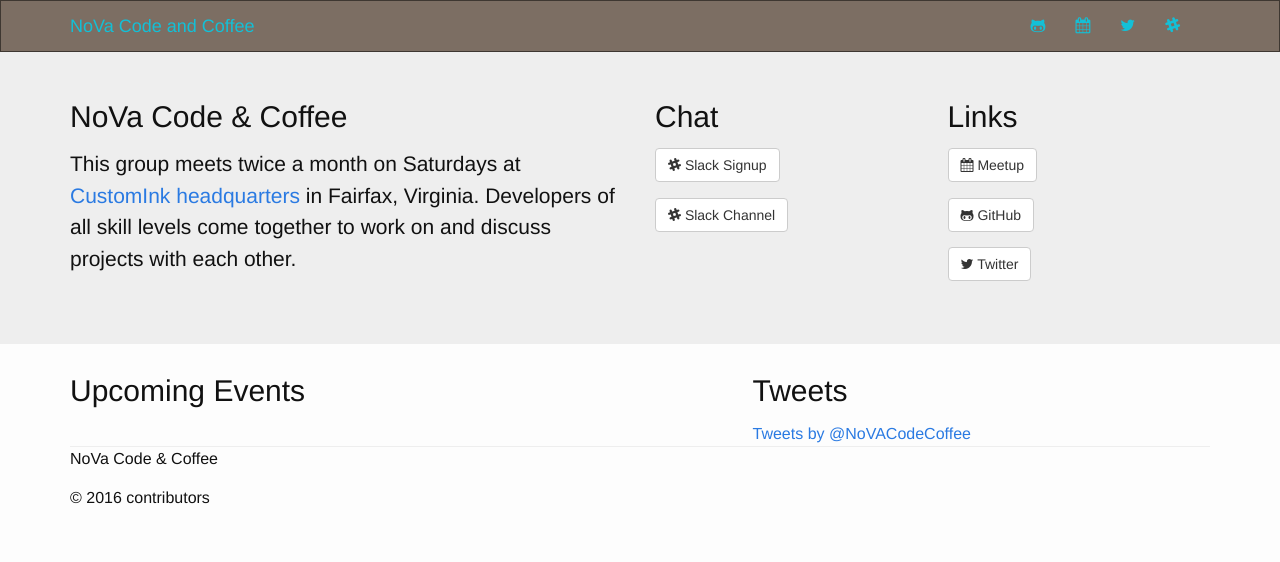
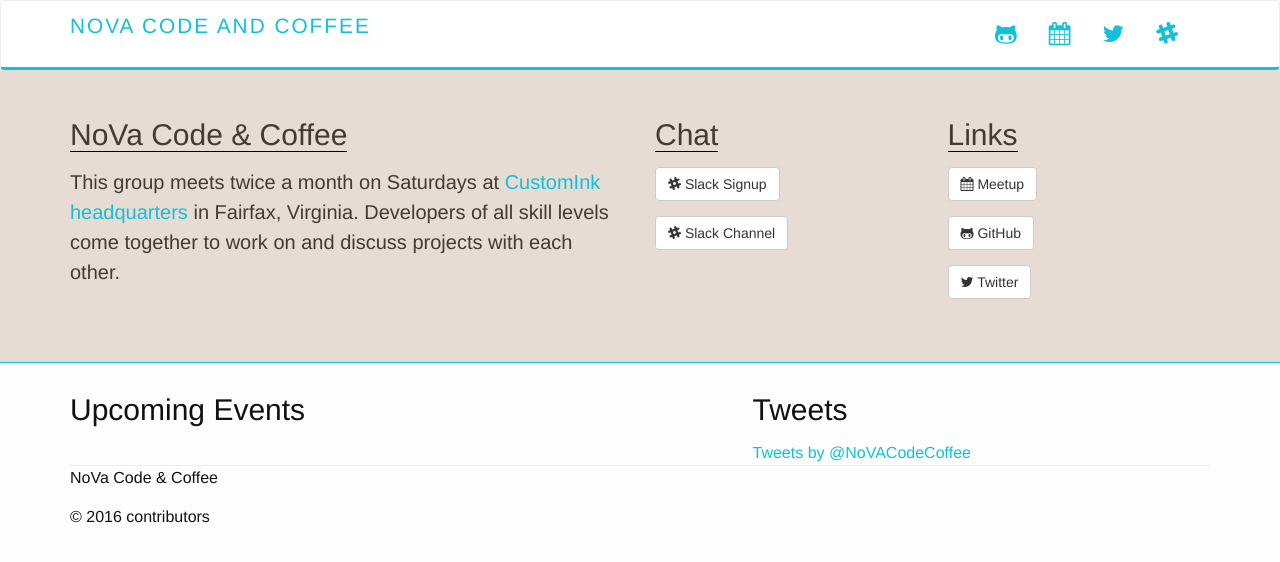
Before and after one commit to NoVACodeCoffee/novacodecoffee.github.io, a Jekyll site: the page built from index.html, in a window 1280 px wide. Shown: the top 562 px of the page. Built offline with Jekyll 4.4.1, drawn with Linux system fonts in a browser that asks for light colours; nearby versions of some CDN libraries; comment, search, counter and statistics services are not loaded.

Commit message:
import some styles

```diff
--- a/_sass/_customizations.scss
+++ b/_sass/_customizations.scss
@@ -1,4 +1,94 @@
+$brand-teal: #13c0d7;
+$brand-teal-dark: #0299AE;
+$brand-brown: #433A33;
+$brand-brown-light: #E7DCD3;
+$slightly-bold: 500;
+
+a {
+  text-decoration: none;
+  color: $brand-teal;
+  &:visited {
+    color: $brand-teal;
+  }
+  &:hover {
+    color: $brand-teal-dark;
+    text-decoration: none;
+  }
+}
+
+.teal {
+  color: $brand-teal;
+}
+
+.btn-teal {
+  background: white;
+  border: 2px solid $brand-teal;
+}
+
+.slightly-bold {
+  font-weight: $slightly-bold;
+}
+
+.jumbotron {
+  background-color: $brand-brown-light;
+  border-bottom: 1px solid $brand-teal;
+  h2 {
+    display: inline-block;
+    border-bottom: 1px solid black;
+  }
+  color: $brand-brown;
+  p {
+    font-size: 20px;
+  }
+}
+
+.panel-default {
+  border: 1px solid $brand-teal;
+  &>.panel-heading {
+    font-weight: $slightly-bold;
+    background-color: $brand-brown-light;
+    border-bottom: 1px solid $brand-teal;
+  }
+}
+
 .navbar {
   margin-bottom: 0px;
-  border-radius: 0px;
+  border-bottom: 3px solid $brand-teal;
+  height: 70px;
+  a {
+    font-size: 1.3em;
+    font-weight: $slightly-bold;
+    letter-spacing: 2px;
+    text-transform: uppercase;
+  }
+  .titleUpper {
+    font-size: 20px;
+  }
+
+  .titleLower {
+    text-align: right;
+    font-size: 12px;
+    letter-spacing: 1px;
+  }
+
+  .navbar-nav {
+    margin-top: 6px;
+    font-size: 18px;
+  }
+
 }
+
+.instagram-image-container {
+  display: flex;
+  justify-content: space-between;
+  flex-wrap: wrap;
+}
+
+.instagram-image-link {
+  flex-shrink: 0;
+  text-align: center;
+}
+
+.instagram-image {
+  height: 150px;
+}
--- a/_sass/_navbar.scss
+++ b/_sass/_navbar.scss
@@ -1,8 +1,8 @@
 // Generated by http://work.smarchal.com/twbscolor/css/7c6e633e373113c0d7ffffff0
-$bgDefault      : #7c6e63;
-$bgHighlight    : #3e3731;
+$bgDefault      : #ffffff;
+$bgHighlight    : #eeeeee;
 $colDefault     : #13c0d7;
-$colHighlight   : #ffffff;
+$colHighlight   : #0297AC;
 $dropDown       : false;
 .navbar-default {
   background-color: $bgDefault;
```
